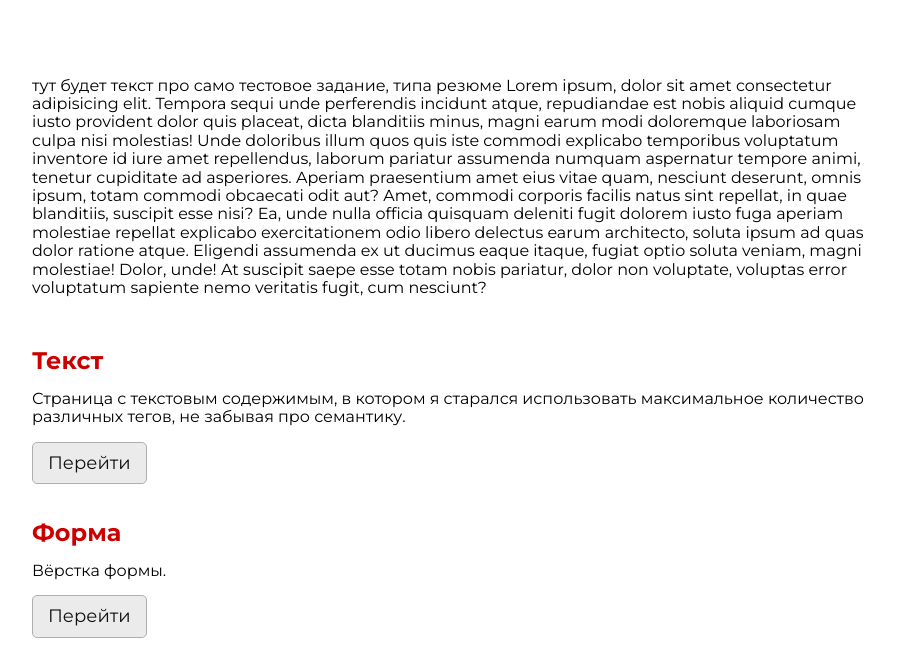
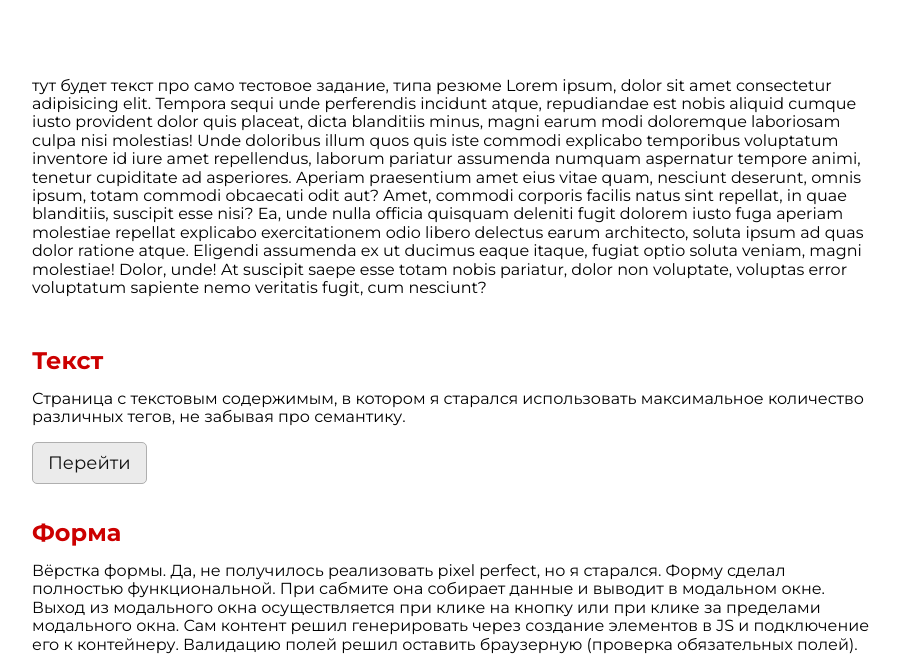
Before and after one commit to lipan4836/samson-task, a website built with Vite: page samson-test-task/samson-test-task/index.html in a window 1280 px wide. Shown: the part 123-789 px from the top of the page, without its empty margins (188-1090 px from the left). Built offline with nearby package versions, Linux system fonts and the light colour scheme.

Commit message:
refactor: add discription for form task

```diff
--- a/samson-test-task/samson-test-task/index.html
+++ b/samson-test-task/samson-test-task/index.html
@@ -46,7 +46,14 @@
         </article>
         <article class="task">
           <h2 class="task__title">Форма</h2>
-          <p class="task__disc">Вёрстка формы.</p>
+          <p class="task__disc">
+            Вёрстка формы. Да, не получилось реализовать pixel perfect, но я старался. Форму сделал
+            полностью функциональной. При сабмите она собирает данные и выводит в модальном окне.
+            Выход из модального окна осуществляется при клике на кнопку или при клике за пределами
+            модального окна. Сам контент решил генерировать через создание элементов в JS и
+            подключение его к контейнеру. Валидацию полей решил оставить браузерную (проверка
+            обязательных полей).
+          </p>
           <a class="task__link btn btn--grey" href="/form/">Перейти</a>
         </article>
       </section>
--- a/samson-test-task/samson-test-task/src/styles/pages/form.scss
+++ b/samson-test-task/samson-test-task/src/styles/pages/form.scss
@@ -276,7 +276,7 @@ body {
     &--color-cont {
       width: 100%;
       height: 50px;
-      border-radius: 8px;
+      border-radius: 5px;
     }
   }
 
```
Also changed, not shown: samson-test-task/samson-test-task/form/index.html (+1 -0 lines).
